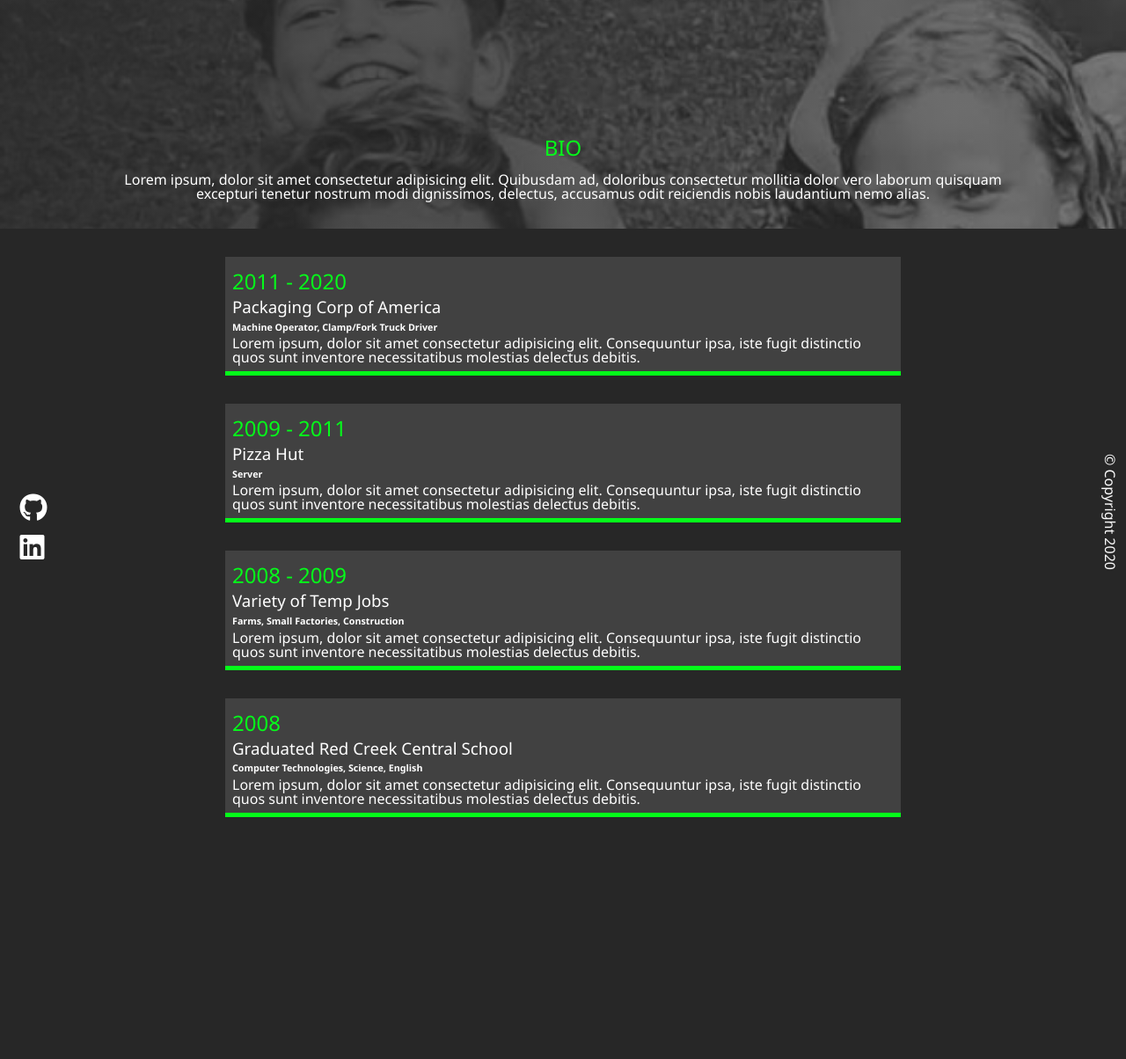
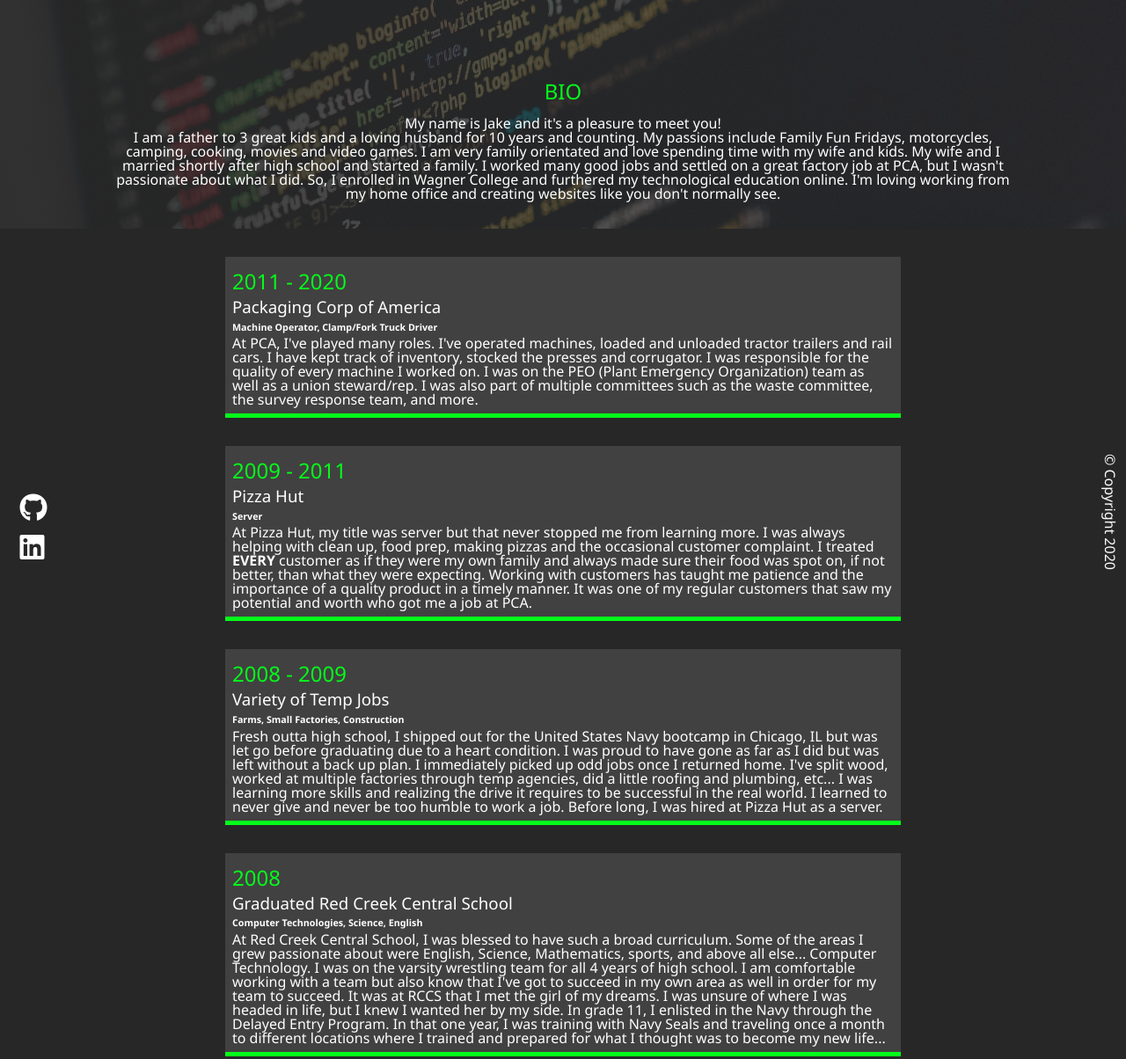
Before and after one commit to Jacob52210/Portfolio, a plain HTML site: page about.html in a window 1280 px wide. Shown: the part 140-1344 px from the top of the page at 88% size. Before the commit the page ends 1101 px from the top, so only its background shows below. Drawn offline with Linux system fonts and the light colour scheme.

Commit message:
First draft of 'About Me' section. Expecting edits to follow later.

```diff
--- a/about.html
+++ b/about.html
@@ -43,10 +43,13 @@
             <div class="about_bio-image">
                 <div class="about_bio">
                     <h2 class="text-secondary">BIO</h2>
-                    <p>Lorem ipsum, dolor sit amet consectetur adipisicing elit. Quibusdam ad,
-                        doloribus consectetur mollitia dolor vero laborum quisquam excepturi
-                        tenetur nostrum modi dignissimos, delectus, accusamus odit reiciendis
-                        nobis laudantium nemo alias.</p>
+                    <p>
+                        My name is Jake and it's a pleasure to meet you! <br /> I am a father to 3 great kids and a loving husband for 10 years and counting.
+                        My passions include Family Fun Fridays, motorcycles, camping, cooking, movies and video games. I am very family orientated and love spending time
+                        with my wife and kids. My wife and I married shortly after high school and started a family. I worked many good jobs and settled on a great
+                        factory job at PCA, but I wasn't passionate about what I did. So, I enrolled in Wagner College and furthered my technological education online.
+                        I'm loving working from my home office and creating websites like you don't normally see.
+                    </p>
                 </div>
             </div>
 
@@ -55,29 +58,47 @@
                     <h2 class="text-secondary">2011 - 2020</h2>
                     <h3>Packaging Corp of America</h3>
                     <h6>Machine Operator, Clamp/Fork Truck Driver</h6>
-                    <p>Lorem ipsum, dolor sit amet consectetur adipisicing elit. Consequuntur ipsa,
-                        iste fugit distinctio quos sunt inventore necessitatibus molestias delectus debitis.</p>
+                    <p>
+                        At PCA, I've played many roles. I've operated machines, loaded and unloaded tractor trailers and rail cars.
+                        I have kept track of inventory, stocked the presses and corrugator. I was responsible for the quality of every machine I worked on.
+                        I was on the PEO (Plant Emergency Organization) team as well as a union steward/rep. I was also part of multiple committees such as
+                        the waste committee, the survey response team, and more.
+                    </p>
                 </div>
                 <div class="jobs_job">
                     <h2 class="text-secondary">2009 - 2011</h2>
                     <h3>Pizza Hut</h3>
                     <h6>Server</h6>
-                    <p>Lorem ipsum, dolor sit amet consectetur adipisicing elit. Consequuntur ipsa,
-                        iste fugit distinctio quos sunt inventore necessitatibus molestias delectus debitis.</p>
+                    <p>
+                        At Pizza Hut, my title was server but that never stopped me from learning more. I was always helping with clean up, food prep, making pizzas
+                        and the occasional customer complaint. I treated <b>EVERY</b> customer as if they were my own family and always made sure their food was
+                        spot on, if not better, than what they were expecting. Working with customers has taught me patience and the importance of a quality product
+                        in a timely manner. It was one of my regular customers that saw my potential and worth who got me a job at PCA.
+                    </p>
                 </div>
                 <div class="jobs_job">
                     <h2 class="text-secondary">2008 - 2009</h2>
                     <h3>Variety of Temp Jobs</h3>
                     <h6>Farms, Small Factories, Construction</h6>
-                    <p>Lorem ipsum, dolor sit amet consectetur adipisicing elit. Consequuntur ipsa,
-                        iste fugit distinctio quos sunt inventore necessitatibus molestias delectus debitis.</p>
+                    <p>
+                        Fresh outta high school, I shipped out for the United States Navy bootcamp in Chicago, IL but was let go before graduating due to a heart condition.
+                        I was proud to have gone as far as I did but was left without a back up plan. I immediately picked up odd jobs once I returned home. I've split wood,
+                        worked at multiple factories through temp agencies, did a little roofing and plumbing, etc... I was learning more skills and realizing the drive it
+                        requires to be successful in the real world. I learned to never give and never be too humble to work a job. Before long, I was hired at Pizza Hut as a server.
+                    </p>
                 </div>
                 <div class="jobs_job">
                     <h2 class="text-secondary">2008</h2>
                     <h3>Graduated Red Creek Central School</h3>
                     <h6>Computer Technologies, Science, English</h6>
-                    <p>Lorem ipsum, dolor sit amet consectetur adipisicing elit. Consequuntur ipsa,
-                        iste fugit distinctio quos sunt inventore necessitatibus molestias delectus debitis.</p>
+                    <p>
+                        At Red Creek Central School, I was blessed to have such a broad curriculum. Some of the areas I grew passionate about were English,
+                        Science, Mathematics, sports, and above all else... Computer Technology. I was on the varsity wrestling team for all 4 years of high school.
+                        I am comfortable working with a team but also know that I've got to succeed in my own area as well in order for my team to succeed. It was at
+                        RCCS that I met the girl of my dreams. I was unsure of where I was headed in life, but I knew I wanted her by my side. In grade 11, I enlisted
+                        in the Navy through the Delayed Entry Program. In that one year, I was training with Navy Seals and traveling once a month to different locations
+                        where I trained and prepared for what I thought was to become my new life...
+                    </p>
                 </div>
             </div>
 
--- a/css/_about.scss
+++ b/css/_about.scss
@@ -10,7 +10,7 @@
                     rgba($primary-color, 0.9),
                     rgba($primary-color, 0.6)
                 ),
-                url(../img/model-1.jpg) center top;
+                url(../img/project-1.jpg) center top;
             background-size: cover;
             display: flex;
             flex-direction: column;
```
Also changed, not shown: css/main.css, img/headshot.jpg (added), 1 other file.
